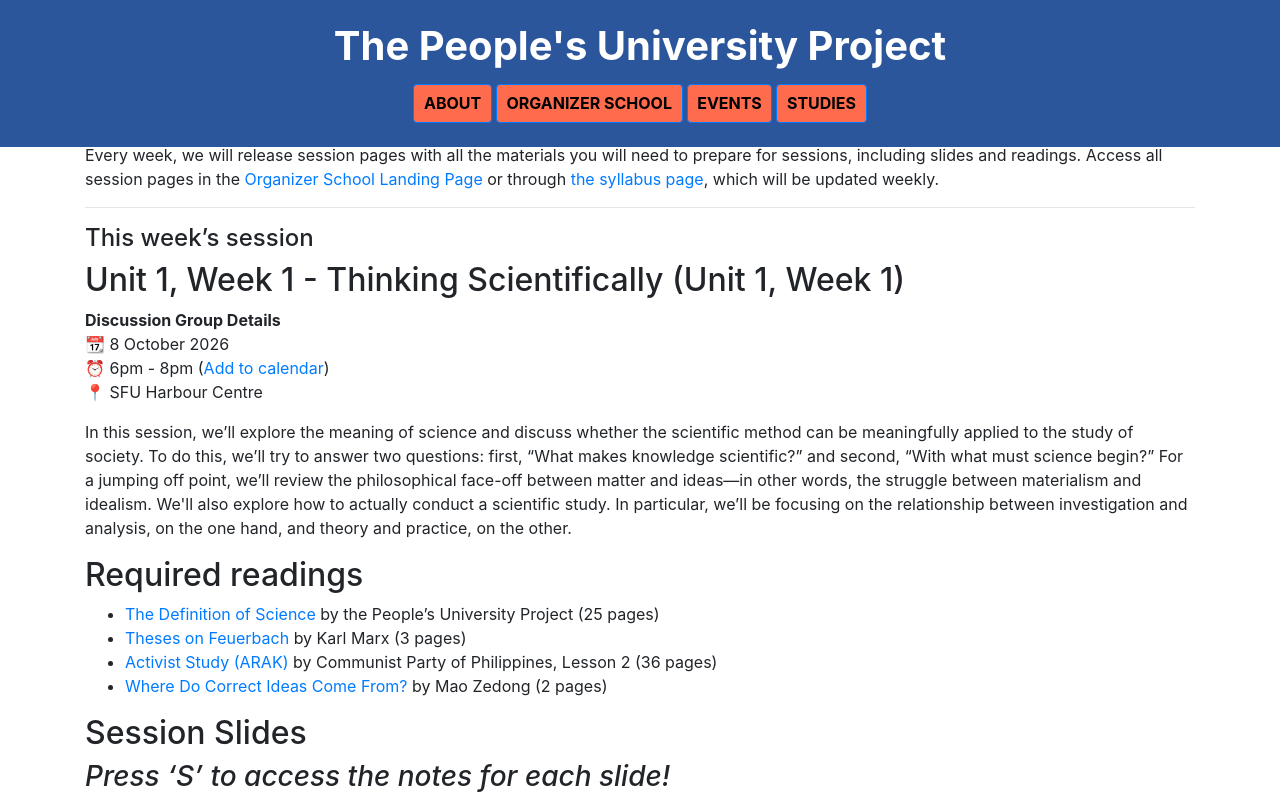
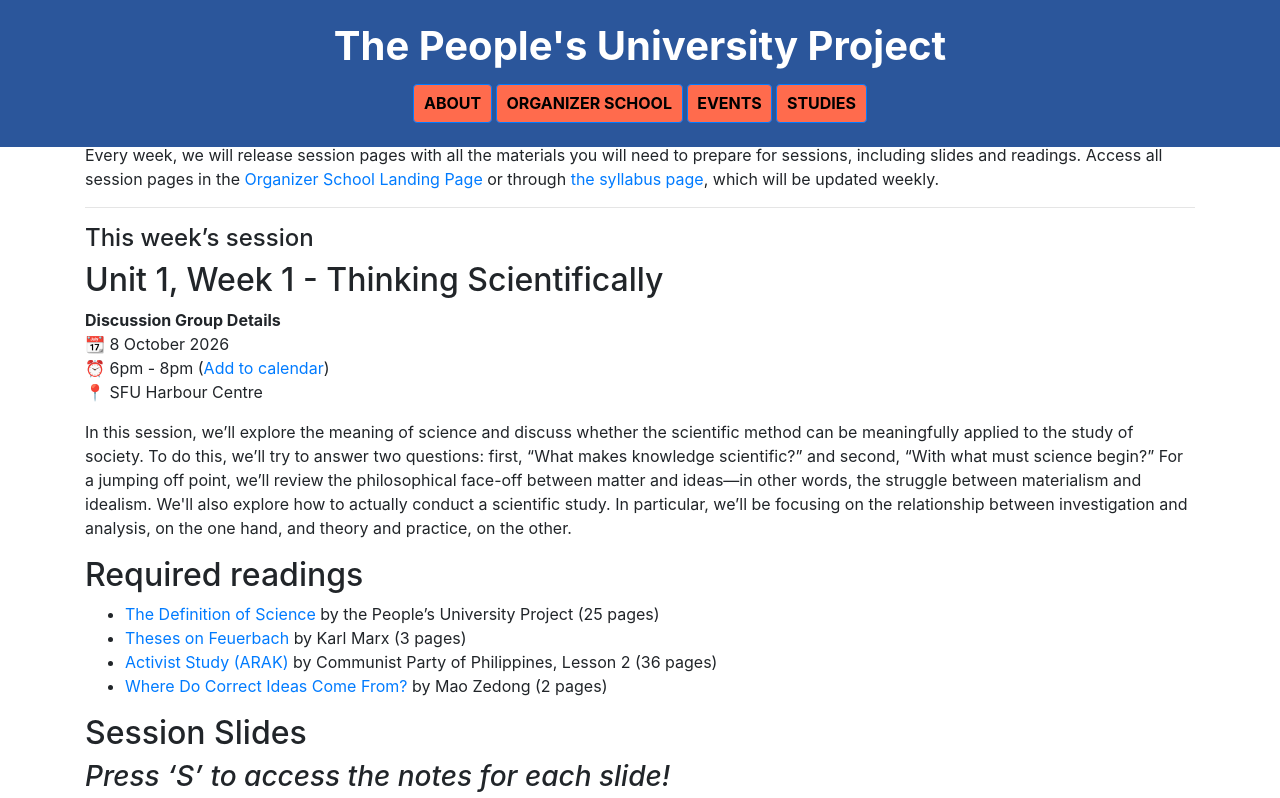
Before and after one commit to Peoples-University/website, a Jekyll site: the page built from _orgschool26/thinking-scientifically.md, in a window 1280 px wide and 900 px high, scrolled down 317 px, cut to the strip 0-798 px from the top of the window. Built offline with Jekyll 4.4.1, drawn with Linux system fonts in a browser that asks for light colours.

Commit message:
Update Organizer School “thinking-scientifically”

```diff
--- a/_orgschool26/thinking-scientifically.md
+++ b/_orgschool26/thinking-scientifically.md
@@ -1,5 +1,5 @@
 ---
-title: Thinking Scientifically (Unit 1, Week 1)
+title: Thinking Scientifically
 unit: 1
 week: 1
 datestring: 8 October 2026
```
